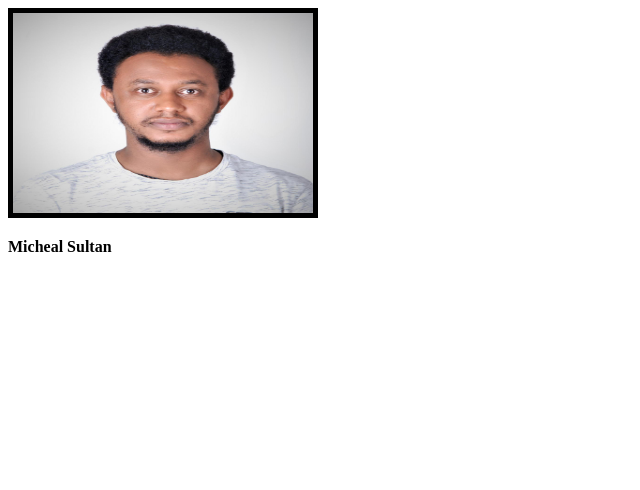
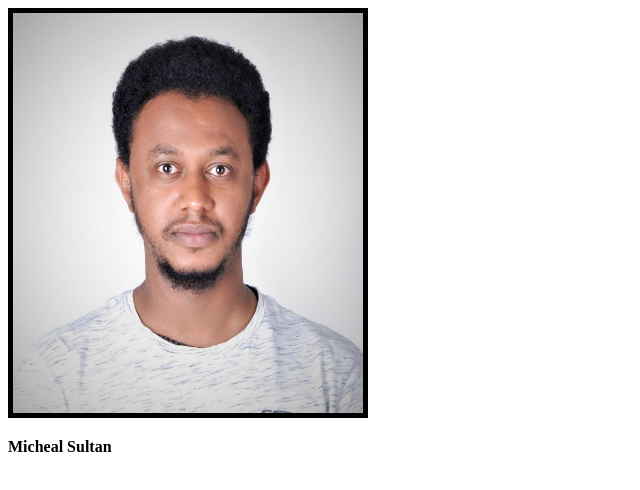
Before and after one commit to MichealSebre/MichealSultan.github.io, a plain HTML site: page index.html in a window 1280 px wide. Shown: the whole page, without its empty margins (0-640 px from the left). Drawn offline with Linux system fonts and the light colour scheme.

Commit message:
Update index.html

```diff
--- a/index.html
+++ b/index.html
@@ -5,7 +5,7 @@
     <title>WAP</title>
 </head>
 <body>
-<img src="miky.jpg" alt="Micheal Sultan" width="300" height="200" style="border:5px solid black">
+<img src="miky.jpg" alt="Micheal Sultan" width="350" height="400" style="border:5px solid black">
 <p> <b>Micheal Sultan</b></p>
 </body>
 </html>
```
